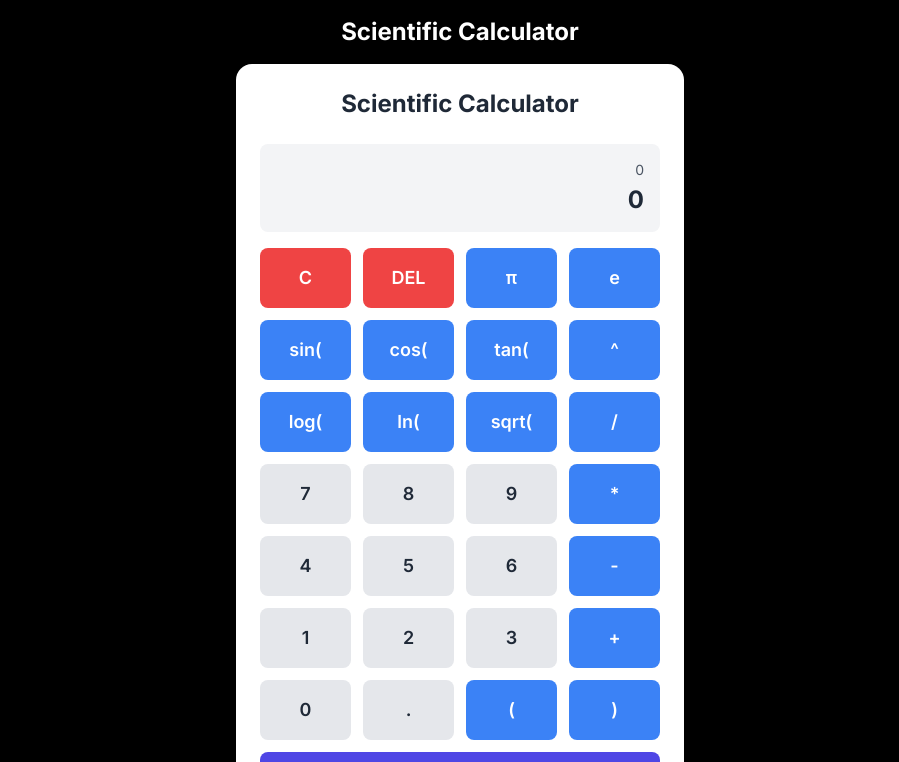
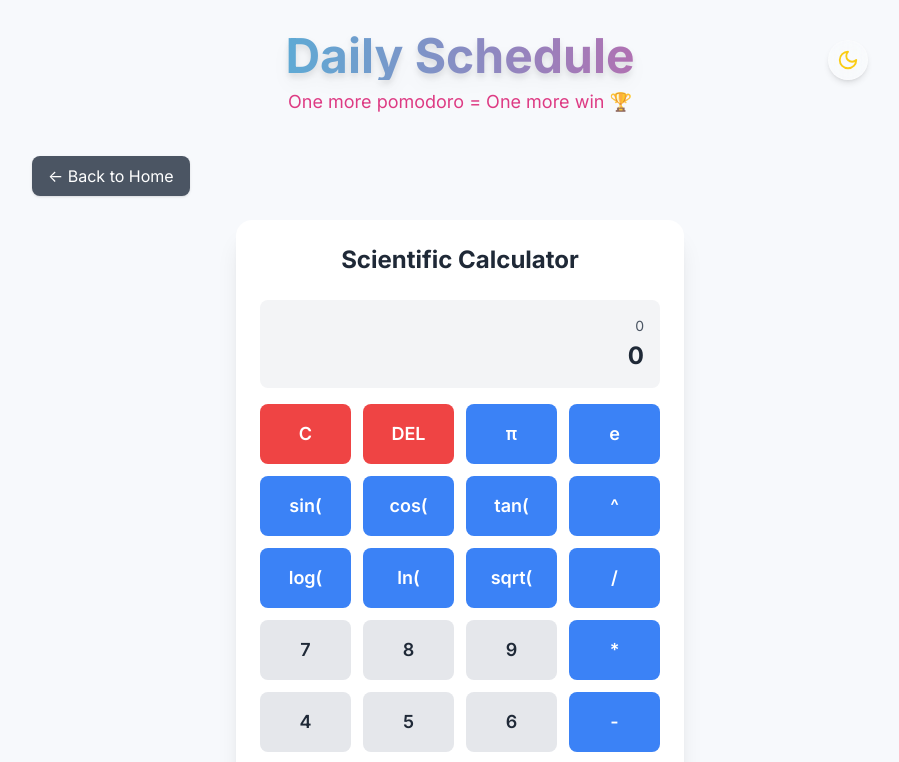
Before and after one commit to techai342/schoolwork, a React (Vite) app: page /calculator in a window 1280 px wide. Shown: the top 762 px of the page, without its empty margins (180-1079 px from the left). Built offline with nearby package versions, Linux system fonts and the light colour scheme.

Commit message:
Update ScientificCalculatorPage.jsx

```diff
--- a/src/pages/ScientificCalculatorPage.jsx
+++ b/src/pages/ScientificCalculatorPage.jsx
@@ -1,11 +1,28 @@
+// src/pages/ScientificCalculatorPage.jsx
 import React from "react";
+import { Link } from "react-router-dom";
 import ScientificCalculator from "../components/ScientificCalculator";
+import Header from "../components/Header";
 
 export default function ScientificCalculatorPage() {
   return (
-    <div className="min-h-screen bg-black text-white p-4">
-      <h1 className="text-center text-2xl font-bold mb-4">Scientific Calculator</h1>
-      <ScientificCalculator />
+    <div className="min-h-screen bg-[var(--ios-bg)] text-gray-900 dark:text-white font-inter transition-all duration-300">
+      <div className="container mx-auto max-w-4xl px-5 py-8">
+        <Header />
+
+        {/* Back to Home Link */}
+        <div className="mb-6">
+          <Link
+            to="/"
+            className="bg-gray-600 text-white px-4 py-2 rounded-lg shadow hover:bg-gray-700 transition inline-block"
+          >
+            ← Back to Home
+          </Link>
+        </div>
+
+        {/* Calculator Component */}
+        <ScientificCalculator />
+      </div>
     </div>
   );
 }
```
